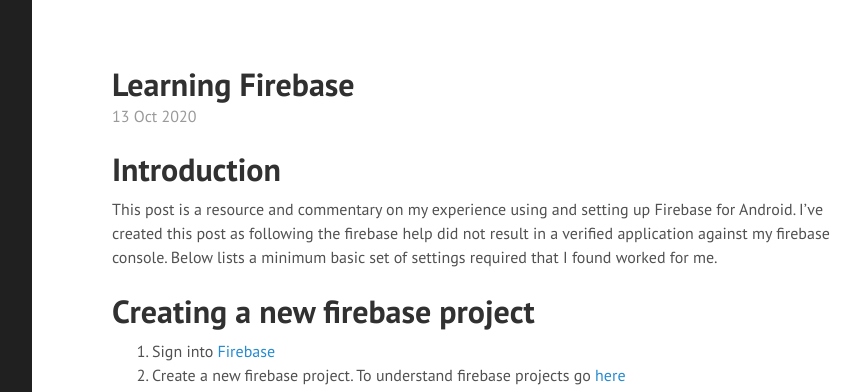
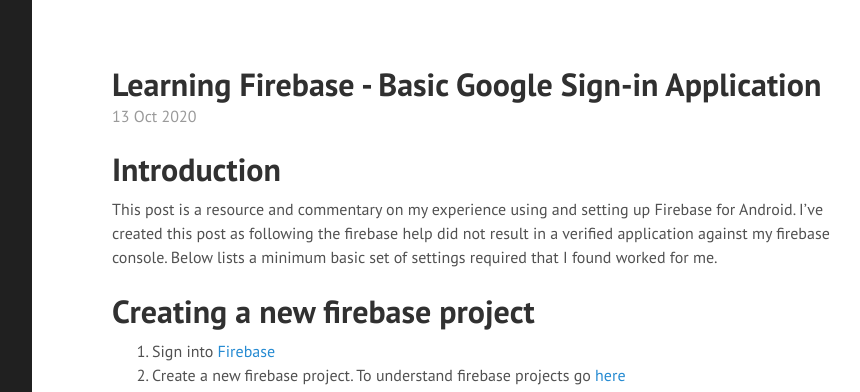
Before and after one commit to slowmonkey/slowmonkey.github.io, a Jekyll site: the page built from _posts/2020-10-13-learning-firebase.md, in a window 1280 px wide and 900 px high, cut to the strip 0-392 px from the top of the window. Shown: the whole strip, without its empty margins (256-1116 px from the left). Built offline with Jekyll 4.4.1, drawn with Linux system fonts in a browser that asks for light colours; nearby versions of some CDN libraries.

Commit message:
Updated the learning firebase title

```diff
--- a/_posts/2020-10-13-learning-firebase.md
+++ b/_posts/2020-10-13-learning-firebase.md
@@ -1,6 +1,6 @@
 ---
 layout: post
-title: "Learning Firebase"
+title: "Learning Firebase - Basic Google Sign-in Application"
 categories: [learning, firebase]
 tags: [learning, firebase]
 excerpt: Learning how to connect an Android app to firebase
```
